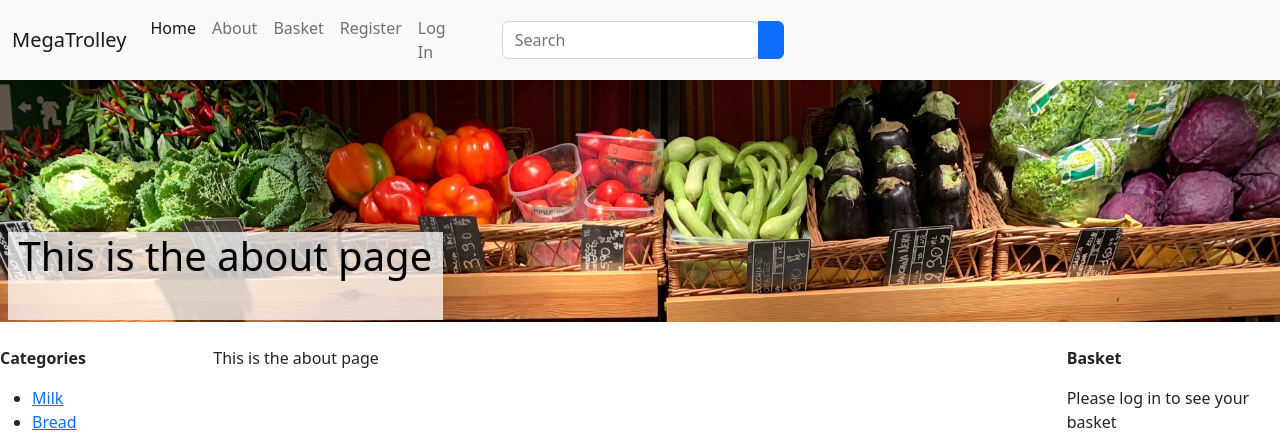
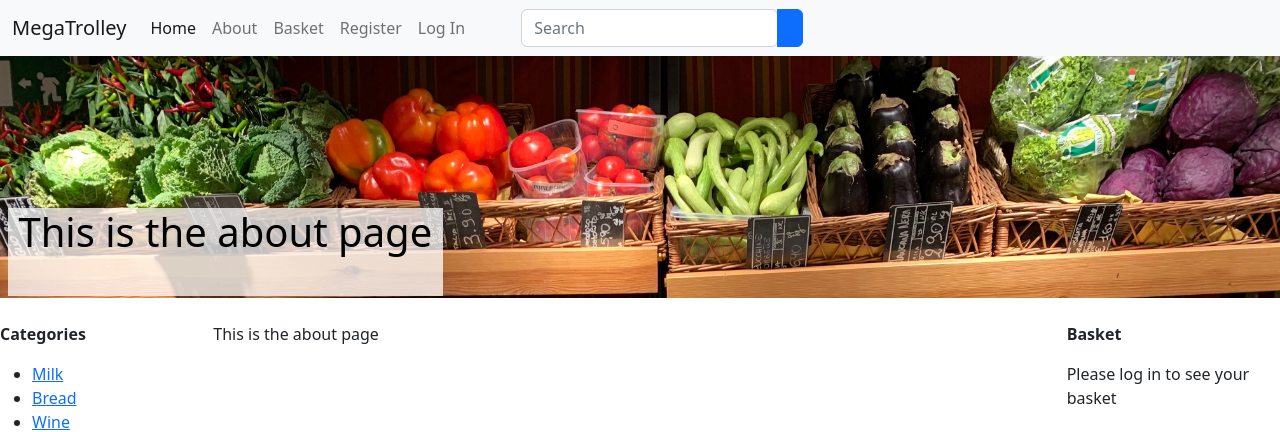
Before and after one commit to Eg3-git/mySuperTrolley, a Django app: page /trolley/about/ in a window 1280 px wide. Shown: the top 432 px of the page. Run offline with Django 4.2, Linux system fonts and the light colour scheme.

Commit message:
Fixed bug where 'Log In' in navbar was split over two lines

```diff
--- a/templates/trolley/base.html
+++ b/templates/trolley/base.html
@@ -77,7 +77,7 @@
                             <a class="nav-link" href="{% url 'register' %}">Register</a>
                         </li>
                         <li class="nav-item">
-                            <a class="nav-link" href="{% url 'login' %}">Log In</a>
+                            <a class="nav-link" href="{% url 'login' %}">Log&nbspIn</a>
                         </li>
                     {% endif %}
                 </ul>
```
